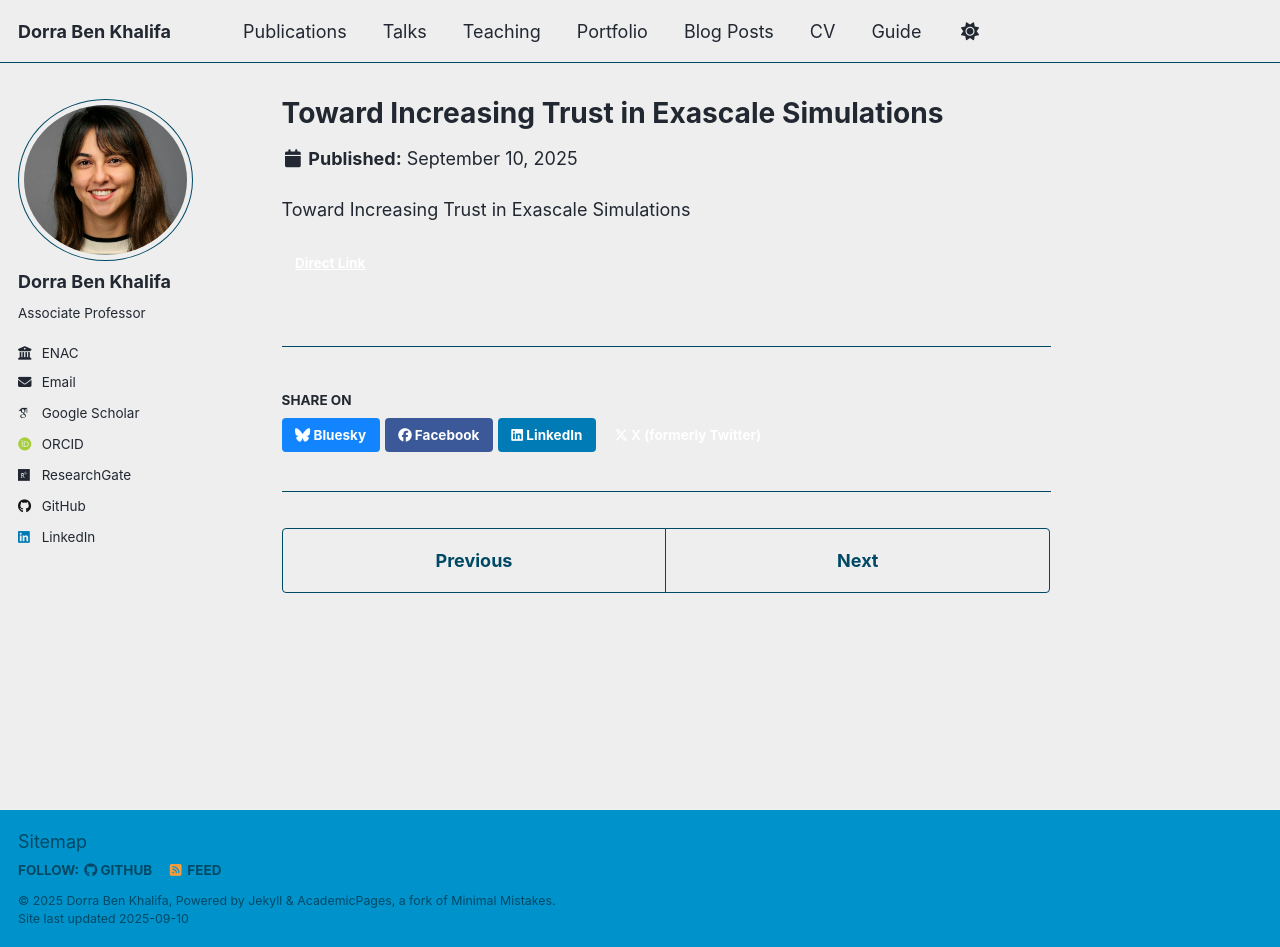
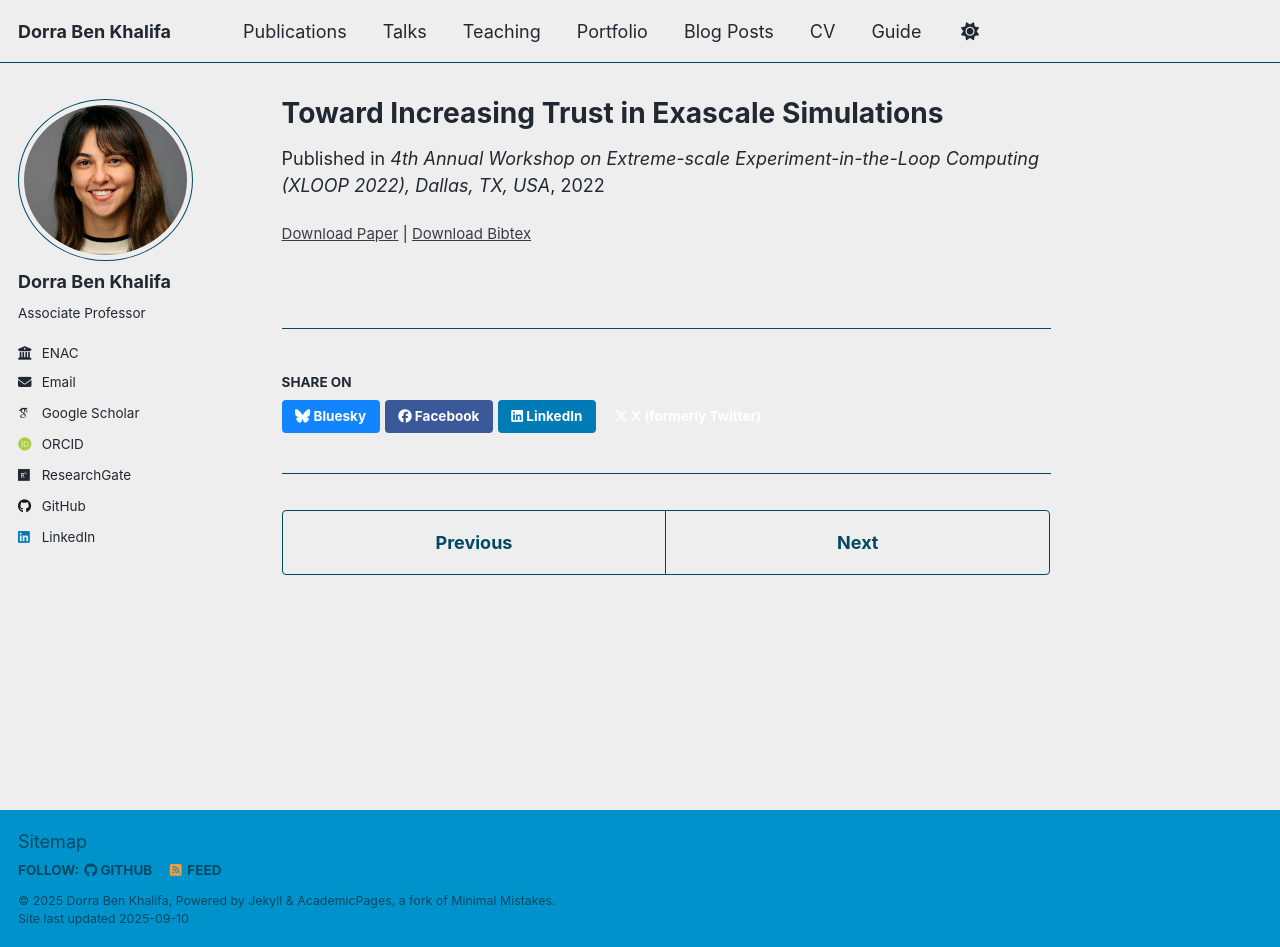
Before and after one commit to dbenkhalifa/dbenkhalifa.github.io, a Jekyll site: the page built from _publications/2022-TowardIncreasingTrustinExa.md, in a window 1280 px wide and 947 px high. Built offline with Jekyll 4.4.1, drawn with Linux system fonts in a browser that asks for light colours; some web fonts are replaced; a script that is not in the unit is left out.

Commit message:
Update 2022-TowardIncreasingTrustinExa.md

```diff
--- a/_publications/2022-TowardIncreasingTrustinExa.md
+++ b/_publications/2022-TowardIncreasingTrustinExa.md
@@ -1,14 +1,18 @@
 ---
 title: "Toward Increasing Trust in Exascale Simulations"
-authors: "Dorra Ben Khalifa and
-Xinyi Li and
-Ignacio Laguna and
-Matthieu Martel and
-Ganesh Gopalakrishnan"
-conference: "4th Annual Workshop on Extreme-scale Experiment-in-the-Loop Computing,
-{XLOOP} 2022, Dallas, TX, USA, November 13-18, 2022"
+collection: publications
+category: conferences
+permalink: /publication/2022-TowardIncreasingTrustinExa
+date: 2022-11-13
+venue: "4th Annual Workshop on Extreme-scale Experiment-in-the-Loop Computing (XLOOP 2022), Dallas, TX, USA"
+paperurl: "https://doi.org/10.1109/XLOOP56614.2022.00010"
+bibtexurl: "https://dblp.org/rec/conf/xloop-ws/KhalifaLLMG22.bib"
+authors:
+  - "Dorra Ben Khalifa"
+  - "Xinyi Li"
+  - "Ignacio Laguna"
+  - "Matthieu Martel"
+  - "Ganesh Gopalakrishnan"
+conference: "XLOOP 2022"
 year: 2022
-link: "https://doi.org/10.1109/XLOOP56614.2022.00010"
 ---
-
-Toward Increasing Trust in Exascale Simulations
```
